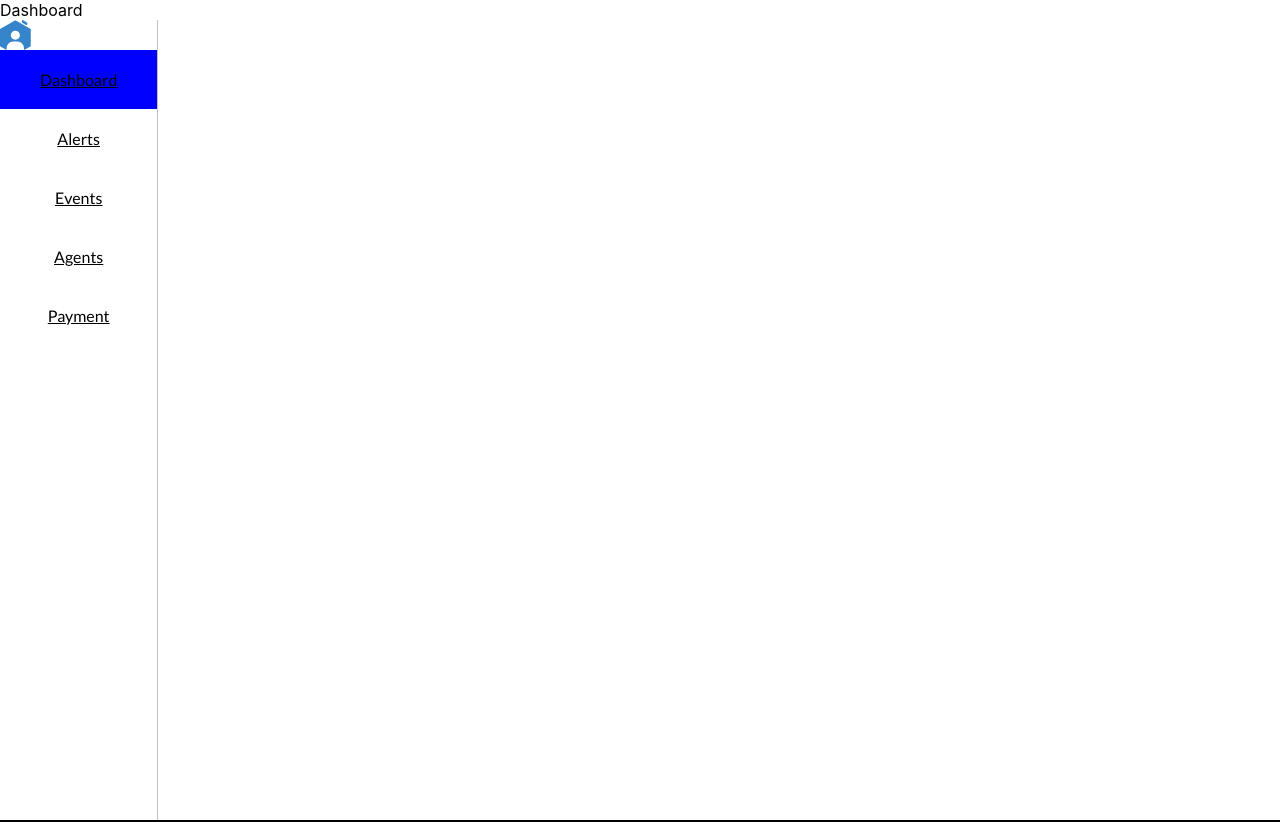
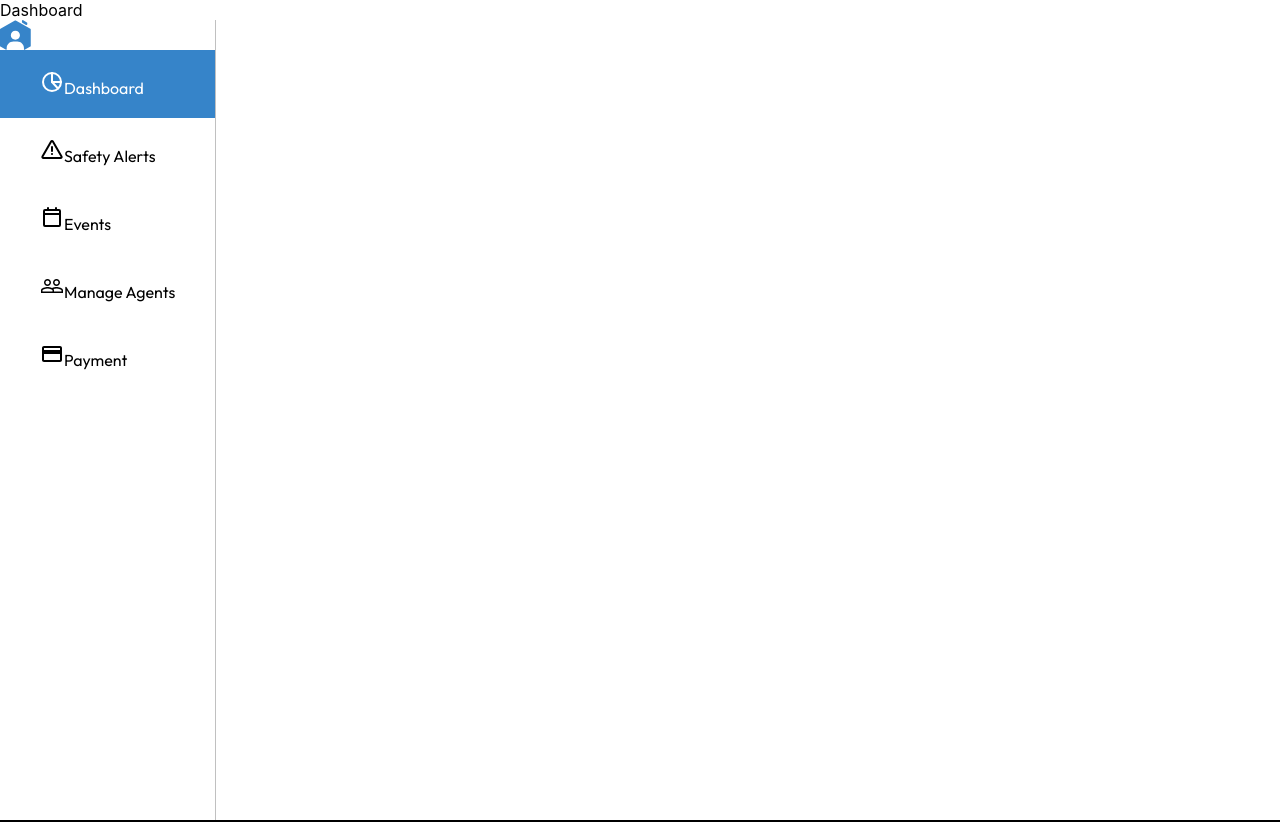
Before and after one commit to arc-securitas/webapp, a React (Create React App) app: page /TempToPortal in a window 1280 px wide. Shown: the top 822 px of the page. Built offline with nearby package versions, Linux system fonts and the light colour scheme; a web font is replaced by a local one.

Commit message:
added icons

```diff
--- a/src/components/PortalNav.js
+++ b/src/components/PortalNav.js
@@ -3,42 +3,123 @@ import styles from './PortalNav.module.css';
 import logoPic from "../images/LogoBlueActual.svg";
 import * as React from 'react';
 
-// Page Names
-const navItems = ['Dashboard', 'Alerts', 'Events', 'Agents', 'Payment'];
-
 export default function PortalNav(props) {
-  // Opening and closing drawer menu
-  const { window } = props;
-  const [mobileOpen, setMobileOpen] = React.useState(false);
-
-  const handleDrawerToggle = () => {
-      setMobileOpen(!mobileOpen);
-  };
-
   return (
       <div className={styles.portalNav}>
         <img id="headerLogo" src={logoPic} alt="Arc Security Logo"/>
-        {navItems.map((item) => (
-            <NavLabel label={item} isActive={props.page === item}>
-                {item}
-            </NavLabel>
-        ))}
+        <NavLabel link='Dashboard' isActive={props.page === 'Dashboard'}>
+          <PieChartSvg color={props.page === 'Dashboard' ? 'white' : 'black'}/>
+          Dashboard
+        </NavLabel>
+        <NavLabel link='Alerts' isActive={props.page === 'Alerts'}>
+          <AlertSvg color={props.page === 'Alerts' ? 'white' : 'black'}/>
+          Safety Alerts
+        </NavLabel>
+        <NavLabel link='Events' isActive={props.page === 'Events'}>
+          <CalendarSvg color={props.page === 'Events' ? 'white' : 'black'}/>
+          Events
+        </NavLabel>
+        <NavLabel link='Agents' isActive={props.page === 'Agents'}>
+          <PeopleSvg color={props.page === 'Agents' ? 'white' : 'black'}/>
+          Manage Agents
+        </NavLabel>
+        <NavLabel link='Payment' isActive={props.page === 'Payment'}>
+          <PaymentSvg color={props.page === 'Payment' ? 'white' : 'black'}/>
+          Payment
+        </NavLabel>
       </div>
   );
 }
 
 class NavLabel extends React.Component {
-  constructor (props) {
+  constructor(props) {
     super(props);
   }
 
   render () {
     return (
-      <Link to={"/portal/" + this.props.label} style={{margin: "0px"}}>
+      <Link to={"/portal/" + this.props.link} style={{textDecoration: "none", margin: "0px"}}>
         <div className={`${this.props.isActive ? styles.active : styles.inactive} ${styles.label}`}>
-          {this.props.label}
+          {this.props.children}
         </div>
       </Link>
     );
   }
 }
+
+class PieChartSvg extends React.Component {
+  constructor(props) {
+    super(props);
+  }
+
+  render() {
+    return (
+      <svg width="24" height="24" viewBox="0 0 24 24" fill="none" xmlns="http://www.w3.org/2000/svg">
+        <path d="M12 21C16.9706 21 21 16.9706 21 12C21 7.02944 16.9706 3 12 3C7.02944 3 3 7.02944 3 12C3 16.9706 7.02944 21 12 21Z" stroke={this.props.color} stroke-width="2" stroke-linecap="round" stroke-linejoin="round"/>
+        <path d="M18 18.5L12 12V3" stroke={this.props.color} stroke-width="2" stroke-linecap="round" stroke-linejoin="round"/>
+        <path d="M12 12H21" stroke={this.props.color} stroke-width="2" stroke-linecap="round" stroke-linejoin="round"/>
+      </svg>
+    );
+  }
+}
+
+class AlertSvg extends React.Component {
+  constructor(props) {
+    super(props);
+  }
+
+  render() {
+    return (
+      <svg width="24" height="24" viewBox="0 0 24 24" fill="none" xmlns="http://www.w3.org/2000/svg">
+        <path d="M21.5264 18.5L12.8661 3.5C12.4812 2.83333 11.519 2.83333 11.1341 3.5L2.47385 18.5C2.08895 19.1667 2.57007 20 3.33987 20H20.6604C21.4302 20 21.9113 19.1667 21.5264 18.5Z" stroke={this.props.color} stroke-width="2" stroke-linecap="round" stroke-linejoin="round"/>
+        <path d="M11.9502 16H12.0502V16.1H11.9502V16Z" stroke={this.props.color} stroke-width="2" stroke-linecap="round" stroke-linejoin="round"/>
+        <path d="M12 9V13" stroke={this.props.color} stroke-width="2" stroke-linecap="round" stroke-linejoin="round"/>
+      </svg>
+    );
+  }
+}
+
+class CalendarSvg extends React.Component {
+  constructor(props) {
+    super(props);
+  }
+
+  render() {
+    return (
+      <svg width="24" height="24" viewBox="0 0 24 24" fill="none" xmlns="http://www.w3.org/2000/svg">
+        <path d="M4 8H20" stroke={this.props.color} stroke-width="2" stroke-linecap="round" stroke-linejoin="round"/>
+        <path d="M19 4H5C4.44772 4 4 4.44772 4 5V19C4 19.5523 4.44772 20 5 20H19C19.5523 20 20 19.5523 20 19V5C20 4.44772 19.5523 4 19 4Z" stroke={this.props.color} stroke-width="2" stroke-linecap="round" stroke-linejoin="round"/>
+        <path d="M16 2V4" stroke={this.props.color} stroke-width="2" stroke-linecap="round" stroke-linejoin="round"/>
+        <path d="M8 2V4" stroke={this.props.color} stroke-width="2" stroke-linecap="round" stroke-linejoin="round"/>
+      </svg>
+    );
+  }
+}
+
+class PeopleSvg extends React.Component {
+  constructor(props) {
+    super(props);
+  }
+
+  render() {
+    return (
+      <svg width="24" height="24" viewBox="0 0 24 24" fill="none" xmlns="http://www.w3.org/2000/svg">
+        <path d="M16.5 13C15.3 13 13.43 13.34 12 14C10.57 13.33 8.7 13 7.5 13C5.33 13 1 14.08 1 16.25V19H23V16.25C23 14.08 18.67 13 16.5 13ZM12.5 17.5H2.5V16.25C2.5 15.71 5.06 14.5 7.5 14.5C9.94 14.5 12.5 15.71 12.5 16.25V17.5ZM21.5 17.5H14V16.25C14 15.79 13.8 15.39 13.48 15.03C14.36 14.73 15.44 14.5 16.5 14.5C18.94 14.5 21.5 15.71 21.5 16.25V17.5ZM7.5 12C9.43 12 11 10.43 11 8.5C11 6.57 9.43 5 7.5 5C5.57 5 4 6.57 4 8.5C4 10.43 5.57 12 7.5 12ZM7.5 6.5C8.6 6.5 9.5 7.4 9.5 8.5C9.5 9.6 8.6 10.5 7.5 10.5C6.4 10.5 5.5 9.6 5.5 8.5C5.5 7.4 6.4 6.5 7.5 6.5ZM16.5 12C18.43 12 20 10.43 20 8.5C20 6.57 18.43 5 16.5 5C14.57 5 13 6.57 13 8.5C13 10.43 14.57 12 16.5 12ZM16.5 6.5C17.6 6.5 18.5 7.4 18.5 8.5C18.5 9.6 17.6 10.5 16.5 10.5C15.4 10.5 14.5 9.6 14.5 8.5C14.5 7.4 15.4 6.5 16.5 6.5Z" fill={this.props.color}/>
+      </svg>
+    );
+  }
+}
+
+class PaymentSvg extends React.Component {
+  constructor(props) {
+    super(props);
+  }
+
+  render() {
+    return (
+      <svg width="24" height="24" viewBox="0 0 24 24" fill="none" xmlns="http://www.w3.org/2000/svg">
+        <path d="M20 4H4C2.89 4 2.01 4.89 2.01 6L2 18C2 19.11 2.89 20 4 20H20C21.11 20 22 19.11 22 18V6C22 4.89 21.11 4 20 4ZM20 18H4V12H20V18ZM20 8H4V6H20V8Z" fill={this.props.color}/>
+      </svg>
+    );
+  }
+}
--- a/src/components/PortalNav.module.css
+++ b/src/components/PortalNav.module.css
@@ -9,10 +9,16 @@
 
 .label {
   padding: 20px 40px;
+  text-decoration: none;
+  white-space: nowrap;
+  text-align: left;
+  font-family: 'Outfit';
+  font-weight: 400;
 }
 
 .active {
-  background-color: blue;
+  background-color: #3684c9;
+  color: white;
 }
 
 .inactive {
```
